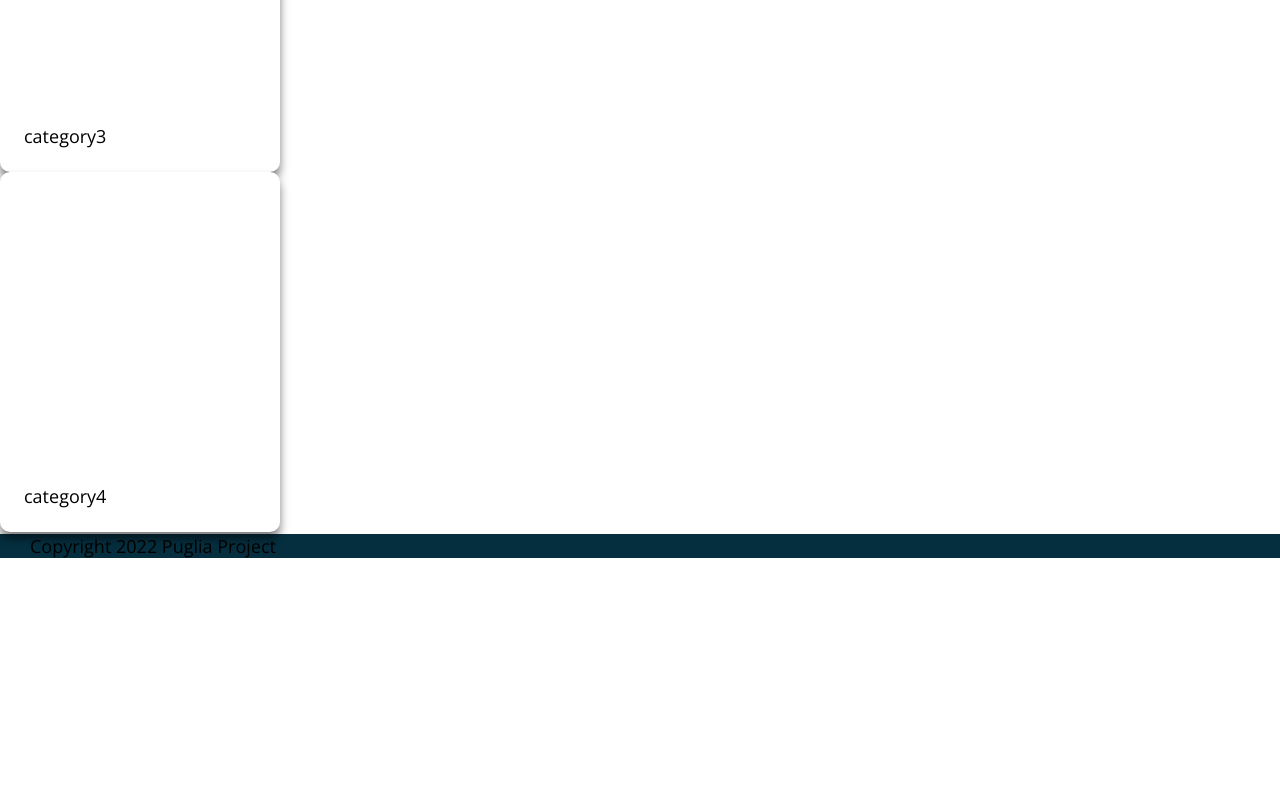
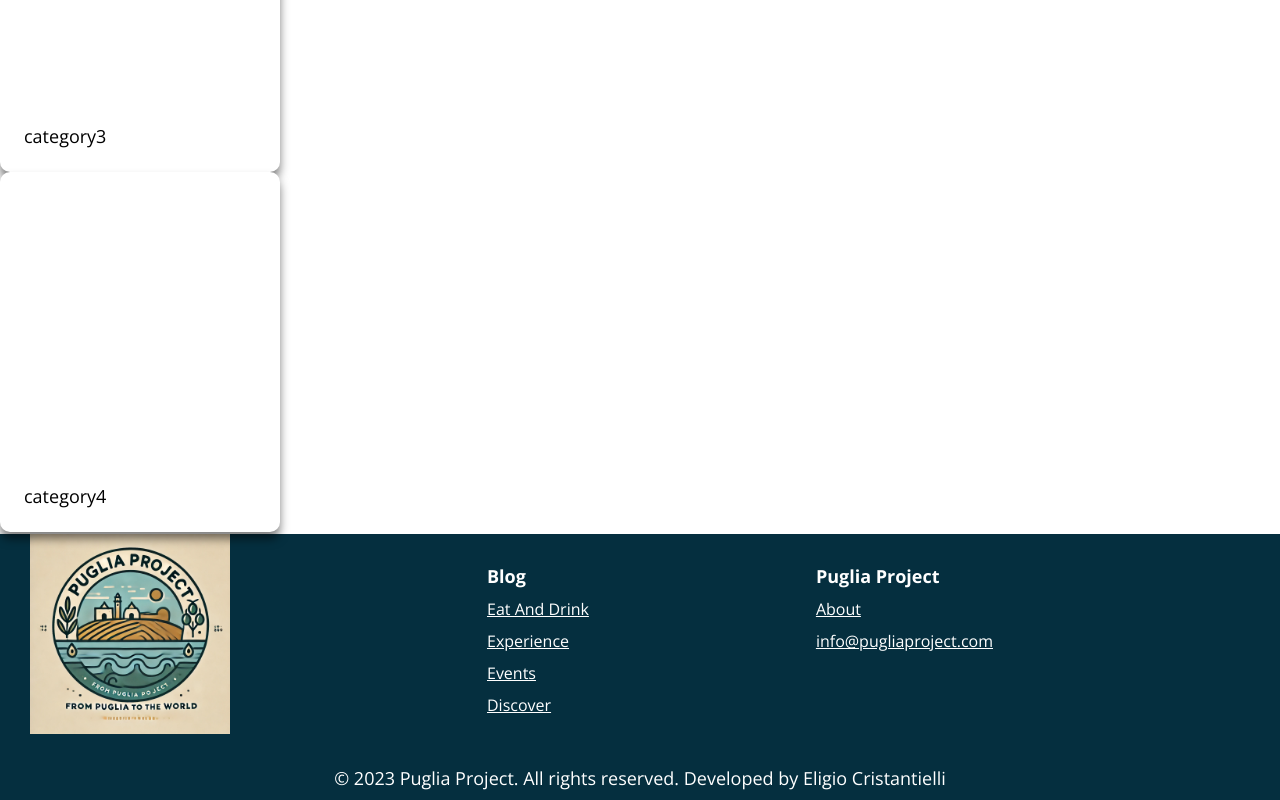
Before and after one commit to Eligio93/puglia-escape, a Next.js app: page / in a window 1280 px wide. Shown: the part 1638-2438 px from the top of the page. Before the commit the page ends 2196 px from the top, so only its background shows below. Built offline with nearby package versions, Linux system fonts and the light colour scheme; no server answers; the database is empty.

Commit message:
first structure of the component

```diff
--- a/components/Footer/Footer.jsx
+++ b/components/Footer/Footer.jsx
@@ -1,10 +1,47 @@
+import projectPugliaLogo from '@/public/pugliaProjectLogo.webp'
+
+
+
+
 import style from '@/styles/footer.module.css'
+import Image from 'next/image'
+import Link from 'next/link'
 
 
 export default function Footer() {
     return (
         <footer className={style.footer}>
-            <p>Copyright 2022 Puglia Project</p>
+
+            <div className={style.footerInfoContainer}>
+                <div className={style.footerLogoContainer}>
+                    <Image
+                        src={projectPugliaLogo}
+                        alt="logo puglia project"
+                    />
+                </div>
+                <div className={style.footerInfo}>
+                    <ul>
+                        <p>Blog</p>
+                        <Link href='/blog?category=Eat+And+Drink'><li>Eat And Drink</li></Link>
+                        <Link href='/blog?category=Experience'><li>Experience</li></Link>
+                        <Link href='/blog?category=Events'><li>Events</li></Link>
+                        <Link href='/blog?category=Discover'><li>Discover</li></Link>
+                    </ul>
+                    <ul>
+                        <p>Puglia Project</p>
+                        <Link href='/about'><li>About</li></Link>
+                        <a href="mailto:info@pugliaproject.com">info@pugliaproject.com</a>
+                    </ul>
+
+                </div>
+            </div>
+
+            <div className={style.footerCopyright}>
+
+                <p>© 2023 Puglia Project. All rights reserved. Developed by <a href='https://ec-webdev.netlify.app/' target='_blank'>Eligio Cristantielli</a></p>
+            </div>
+
         </footer>
+
     )
 }
```
